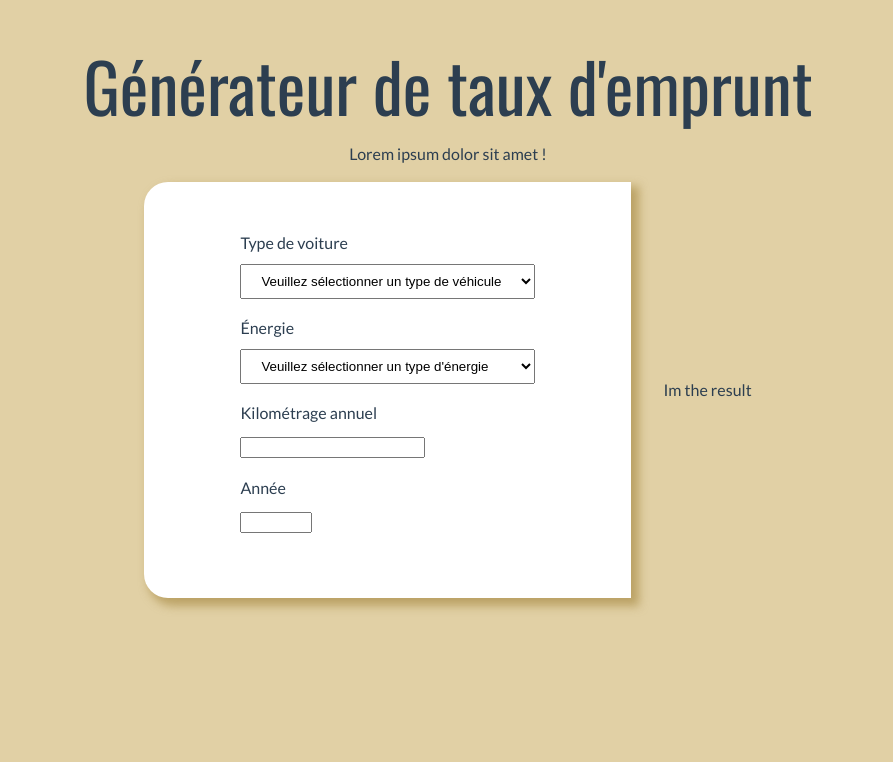
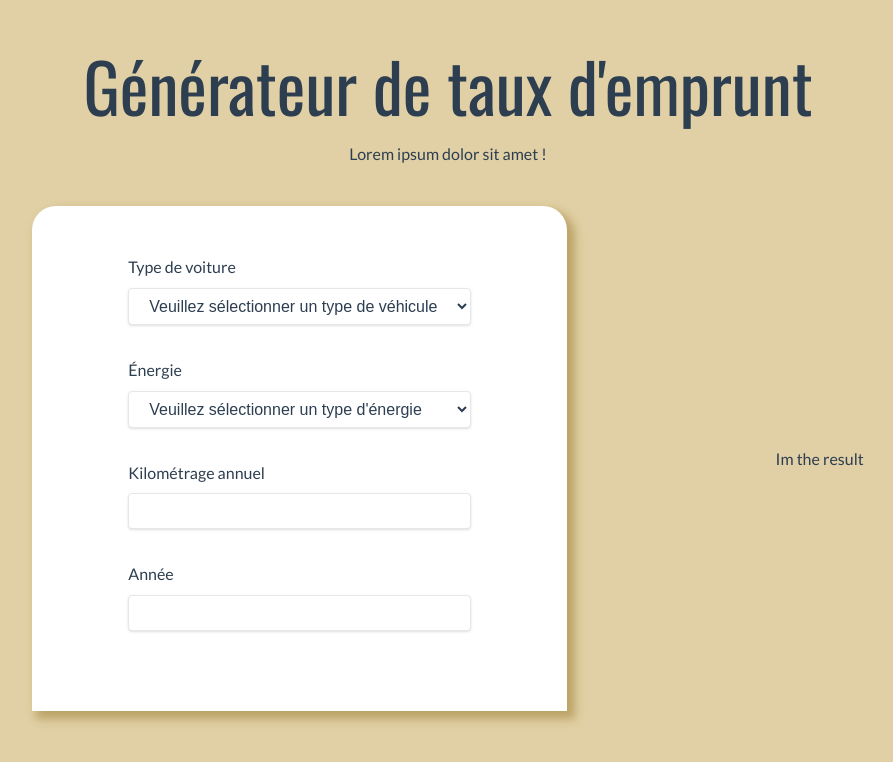
Before and after one commit to axel-paillaud/tournoi-asynconf-2023, a Vue app: page / in a window 1280 px wide. Shown: the top 762 px of the page, without its empty margins (192-1085 px from the left). Built offline with nearby package versions, Linux system fonts and the light colour scheme.

Commit message:
template HTML/CSS calculator form OK, start javascript logic

```diff
--- a/src/App.vue
+++ b/src/App.vue
@@ -1,11 +1,11 @@
 <script setup>
 import Home from '@/components/Home.vue';
+import Title from '@/components/Title.vue';
 </script>
 
 <template>
     <header>
-        <h1>Générateur de taux d'emprunt</h1>
-        <p class="subtitle"> Lorem ipsum dolor sit amet ! </p>
+        <Title />
     </header>
 
     <main>
@@ -18,21 +18,15 @@ import Home from '@/components/Home.vue';
 </template>
 
 <style scoped>
-h1 {
-    font-family: oswald;
-    text-align: center;
-    font-size: 68px;
-}
-
-.subtitle {
-    text-align: center;
+header {
+    margin-bottom: 24px;
 }
 
 main {
     height: 100%;
     padding: 16px;
     display: flex;
-    justify-content: center;
+    justify-content: space-evenly;
     align-items: center;
     gap: 32px;
 }
--- a/src/assets/base.css
+++ b/src/assets/base.css
@@ -1,4 +1,3 @@
-/* color palette from <https://github.com/vuejs/theme> */
 :root {
     --vt-c-white: #ffffff;
     --vt-c-white-soft: #f8f8f8;
@@ -9,6 +8,8 @@
     --vt-c-black-mute: #282828;
 
     --vt-c-indigo: #2c3e50;
+
+    --yellow-light: #e1d0a5;
 
     --vt-c-divider-light-1: rgba(60, 60, 60, 0.29);
     --vt-c-divider-light-2: rgba(60, 60, 60, 0.12);
@@ -23,7 +24,7 @@
 
 /* semantic color variables for this project */
 :root {
-  --color-background: var(--vt-c-white);
+    --color-background: var(--yellow-light);
     --color-background-soft: var(--vt-c-white-soft);
     --color-background-mute: var(--vt-c-white-mute);
 
@@ -36,19 +37,21 @@
     --section-gap: 160px;
 }
 
-@media (prefers-color-scheme: dark) {
-  :root {
-    --color-background: var(--vt-c-black);
-    --color-background-soft: var(--vt-c-black-soft);
-    --color-background-mute: var(--vt-c-black-mute);
+/* À supprimer si pas le temps de faire un dark mode */
 
-    --color-border: var(--vt-c-divider-dark-2);
-    --color-border-hover: var(--vt-c-divider-dark-1);
-
-    --color-heading: var(--vt-c-text-dark-1);
-    --color-text: var(--vt-c-text-dark-2);
-  }
-}
+/* @media (prefers-color-scheme: dark) { */
+/*     :root { */
+/*         --color-background: var(--vt-c-black); */
+/*         --color-background-soft: var(--vt-c-black-soft); */
+/*         --color-background-mute: var(--vt-c-black-mute); */
+/**/
+/*         --color-border: var(--vt-c-divider-dark-2); */
+/*         --color-border-hover: var(--vt-c-divider-dark-1); */
+/**/
+/*         --color-heading: var(--vt-c-text-dark-1); */
+/*         --color-text: var(--vt-c-text-dark-2); */
+/*     } */
+/* } */
 
 *,
 *::before,
@@ -67,6 +70,7 @@ body {
         background-color 0.5s;
     line-height: 1.6;
     font-family:
+        lato,
         Inter,
         -apple-system,
         BlinkMacSystemFont,
@@ -79,7 +83,7 @@ body {
         'Droid Sans',
         'Helvetica Neue',
         sans-serif;
-  font-size: 15px;
+    font-size: 16px;
     text-rendering: optimizeLegibility;
     -webkit-font-smoothing: antialiased;
     -moz-osx-font-smoothing: grayscale;
--- a/src/assets/main.css
+++ b/src/assets/main.css
@@ -1,15 +1,9 @@
 @import url('./fonts.css');
 @import './base.css';
-
-body {
-    background-color: #e1d0a5;
-    font-size: 16px;
-}
 
 #app {
     max-width: 1400px;
     margin: 0 auto;
     padding: 2rem;
     font-weight: normal;
-    font-family: lato;
 }
--- a/src/components/CalculatorForm.vue
+++ b/src/components/CalculationForm.vue
@@ -8,7 +8,7 @@
             <label for="type">Type de voiture</label>
         </div>
         <div class="input-container">
-            <select class="selector" name="type" id="type">
+            <select class="input-field selector" name="type" id="type">
                 <option value="">Veuillez sélectionner un type de véhicule</option>
                 <option value="light-car">Citadine</option>
                 <option value="convertible-car">Cabriolet</option>
@@ -20,7 +20,7 @@
             <label for="energy">Énergie</label>
         </div>
         <div class="input-container">
-            <select class="selector" name="energy" id="energy">
+            <select class="input-field selector" name="energy" id="energy">
                 <option value="petrol">Veuillez sélectionner un type d'énergie</option>
                 <option value="">Essence</option>
                 <option value="electric">Electrique</option>
@@ -33,13 +33,13 @@
             <label for="kilometer">Kilométrage annuel</label>
         </div>
         <div class="input-container">
-            <input name="kilometer" id="kilometer" type="number" step="5000"/>
+            <input class="input-field" name="kilometer" id="kilometer" type="number" step="5000"/>
         </div>
         <div class="label-container">
             <label>Année</label>
         </div>
         <div class="input-container">
-            <input type="number" step="1" min="1960" max="2023" />
+            <input class="input-field" type="number" step="1" min="1960" max="2023" />
         </div>
     </form>
 </template>
@@ -48,8 +48,9 @@
 form {
     padding: 48px 96px;
     background-color: white;
-    border-radius: 24px 0 0 24px;
+    border-radius: 24px 24px 0 0;
     box-shadow: 6px 6px 10px 2px rgba(167, 138, 67, 0.65);
+    color: var(--color-text);
 }
 
 .label-container {
@@ -57,16 +58,23 @@ form {
 }
 
 .input-container {
-    margin-bottom: 16px;
+    margin-bottom: 32px;
     width: 100%;
+}
+
+.input-field {
+    width: 100%;
+    padding: 8px 16px;
+    background-color: white;
+    border: 1px solid #e5e7eb;
+    border-radius: 4px;
+    box-shadow: 0 1px 3px 0 rgb(0 0 0 / 0.1), 0 1px 2px -1px rgb(0 0 0 / 0.1);
+    color: var(--color-text);
+    font-size: 16px;
 }
 
 .selector {
     width: 100%;
     padding: 8px 16px;
 }
-
-.input {
-    width: 100%;
-}
 </style>
--- a/src/components/Home.vue
+++ b/src/components/Home.vue
@@ -1,10 +1,14 @@
 <script setup>
-import CalculatorForm from '@/components/CalculatorForm.vue';
+import CalculationForm from '@/components/CalculationForm.vue';
 import Result from '@/components/Result.vue';
+import { ref, computed } from 'vue';
+
+// Data from the calculation form
+const data = ref({});
 </script>
 
 <template>
-    <CalculatorForm />
+    <CalculationForm />
     <Result />
 </template>
 
--- /dev/null
+++ b/src/components/Title.vue
@@ -0,0 +1,20 @@
+<script setup>
+
+</script>
+
+<template>
+    <h1>Générateur de taux d'emprunt</h1>
+    <p class="subtitle"> Lorem ipsum dolor sit amet ! </p>
+</template>
+
+<style scoped>
+h1 {
+    font-family: oswald;
+    text-align: center;
+    font-size: 68px;
+}
+
+.subtitle {
+    text-align: center;
+}
+</style>
```
Lines whose indentation alone changed are shown as unchanged.
